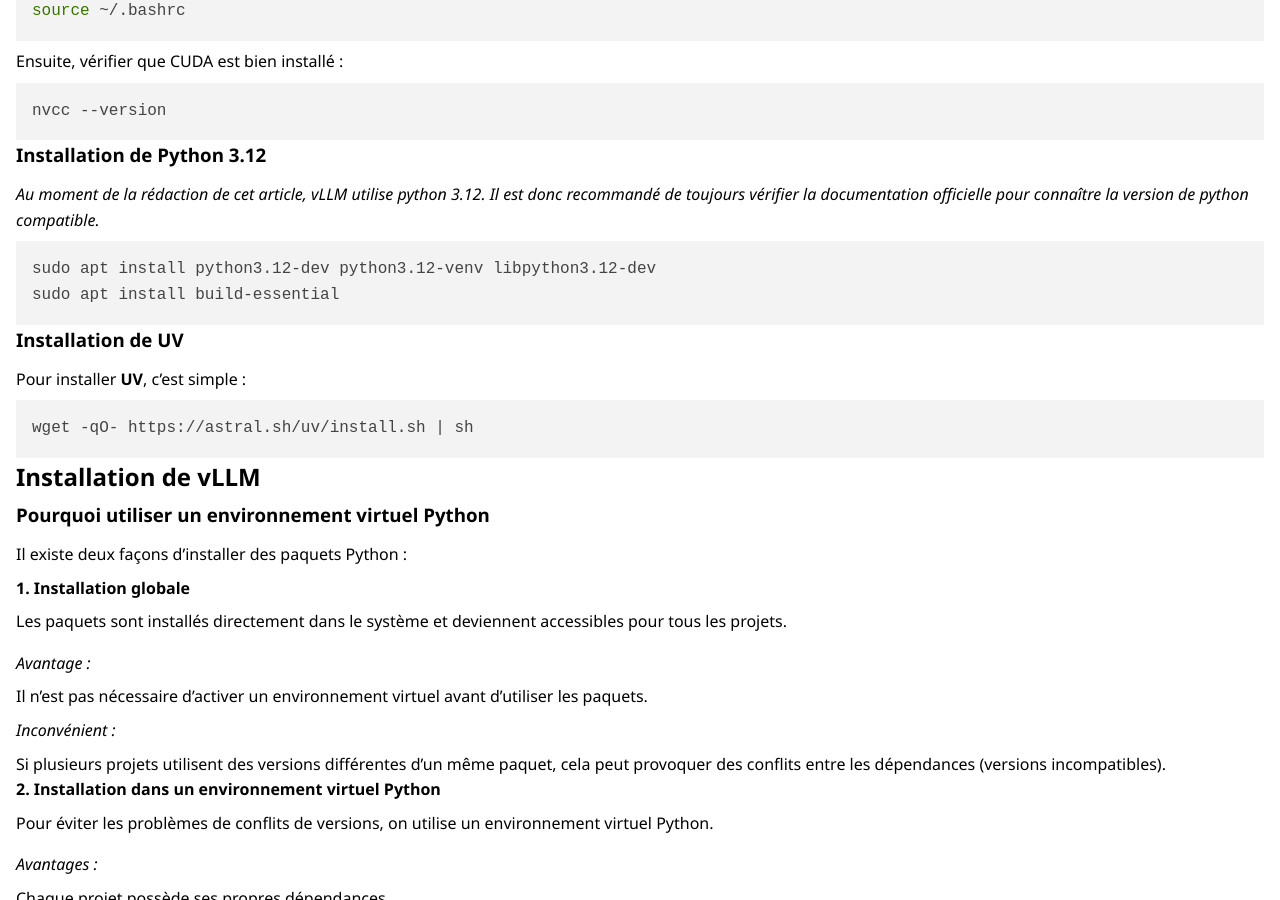
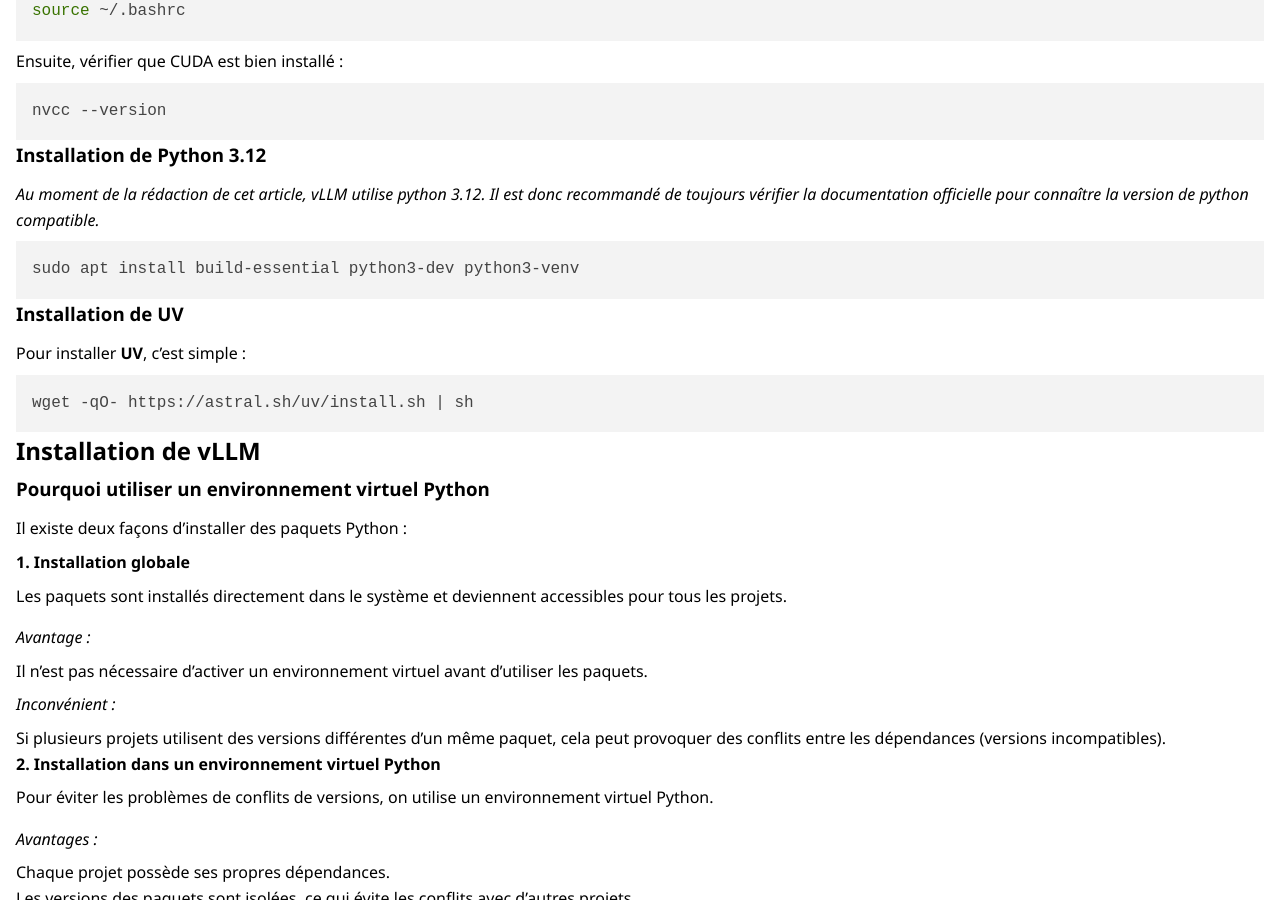
Before and after one commit to mokrani-zahir/mokrani-zahir.github.io, a Jekyll site: the page built from _posts/2026-08-03-install-vllm-sur-windows.md, in a window 1280 px wide and 900 px high, scrolled down 3194 px. Built offline with Jekyll 4.4.1, drawn with Linux system fonts in a browser that asks for light colours; nearby versions of some CDN libraries.

Commit message:
Update: use generic Python dev packages instead of Python 3.12 packages

````diff
--- a/_posts/2026-08-03-install-vllm-sur-windows.md
+++ b/_posts/2026-08-03-install-vllm-sur-windows.md
@@ -131,8 +131,7 @@
 *Au moment de la rédaction de cet article, vLLM utilise python 3.12. Il est donc recommandé de toujours vérifier la documentation officielle pour connaître la version de python compatible.*
 
 ```bash
-sudo apt install python3.12-dev python3.12-venv libpython3.12-dev
-sudo apt install build-essential
+sudo apt install build-essential python3-dev python3-venv
 ```
 
 ### Installation de UV
````
